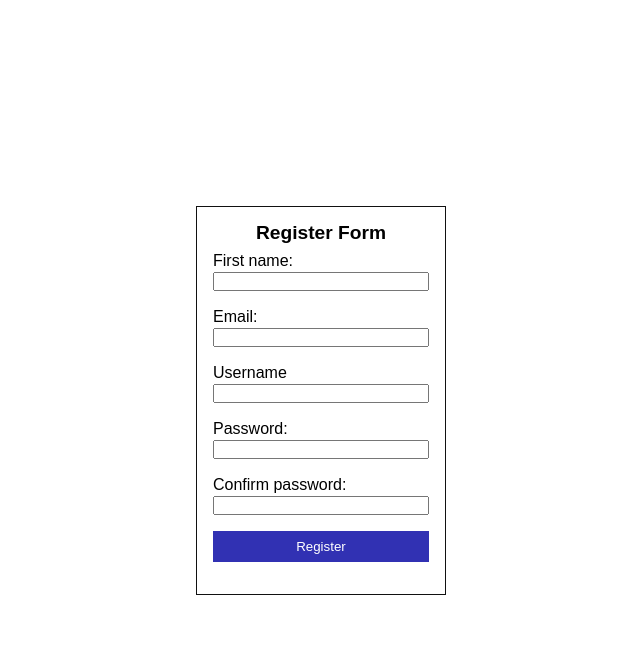
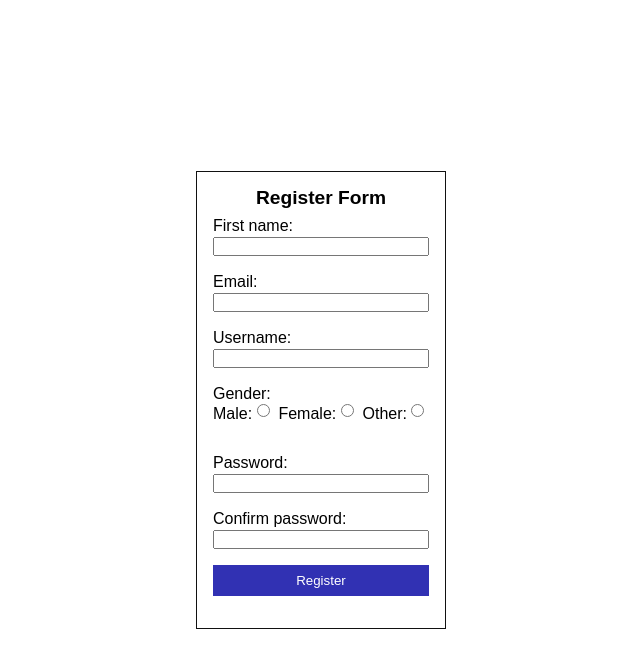
Before and after one commit to CoulKe/jobs-website, a PHP site: page /register in a window 1280 px wide. Shown: the top 668 px of the page, without its empty margins (319-959 px from the left). Run offline with PHP 8.4, Linux system fonts and the light colour scheme.

Commit message:
Added radio buttons and their validation

```diff
--- a/assets/css/authentication.css
+++ b/assets/css/authentication.css
@@ -31,12 +31,21 @@ form input {
   margin-bottom: 16px;
   width: 100%;
 }
+form input[type=radio] {
+  margin-bottom: none;
+  width: fit-content;
+  border: 2px solid red;
+}
 form input[type=text]:focus,
 form input[type=email]:focus,
 form input[type=password]:focus {
   outline: 2px solid #8f8feb;
   padding: 2px;
   border: none;
+}
+form .gender_options {
+  display: flex;
+  justify-content: space-between;
 }
 form input[type=submit] {
   width: 100%;
--- a/assets/js/registerValidation.js
+++ b/assets/js/registerValidation.js
@@ -1,24 +1,43 @@
+// Variables
 let form = document.querySelector("#register_form");
 let firstName = document.querySelector("#fName");
 let email = document.querySelector("#email");
 let username = document.querySelector("#username");
 let password = document.querySelector("#password");
 let passwordConfirm = document.querySelector("#passwordConfirm");
+let gender = document.getElementsByName("gender");
 let register = document.querySelector("#register");
-let errors = [];
 
+// Functions
 function invalidAlert(errorFieldSelector, errorText) {
   let selector = document.querySelector(errorFieldSelector);
   selector.innerText = errorText;
 }
+function radiosValidate(selector) {
+  const radios = document.querySelectorAll(`input[name="${selector}"]`);
+  let selectedValue;
+  for (const radio of radios) {
+    if (radio.checked) {
+      selectedValue = radio.value;
+      break;
+    }
+  }
+  if (selectedValue == undefined) {
+    selectedValue = false;
+  }
+  return selectedValue;
+}
+
 
 form.addEventListener("submit", function (event) {
+  let radios = radiosValidate("gender");
   if (
     firstName.value == "" &&
     email.value == "" &&
     username.value == "" &&
     password.value == "" &&
-    passwordConfirm.value == ""
+    passwordConfirm.value == "" &&
+    radios == false
   ) {
     alert("Fill all fields");
     firstName.focus();
@@ -26,38 +45,38 @@ form.addEventListener("submit", function (event) {
     return;
   }
   if (firstName.value.trim() === "") {
-    errors.push(true);
     firstName.focus();
     invalidAlert("#fNameError", "First name not filled");
     event.preventDefault();
     return;
   }
   if (email.value.trim() === "") {
-    errors.push(true);
     email.focus();
     invalidAlert("#emailError", "Email not filled");
     event.preventDefault();
     return;
   }
   if (username.value.trim() === "") {
-    errors.push(true);
     username.focus();
     invalidAlert("#usernameError", "Username not filled");
     event.preventDefault();
     return;
   }
   if (password.value.trim() === "") {
-    errors.push(true);
     password.focus();
     invalidAlert("#passwordError", "Password not filled");
     event.preventDefault();
     return;
   }
   if (passwordConfirm.value.trim() === "") {
-    errors.push(true);
     passwordConfirm.focus();
     invalidAlert("#confirmError", "You did not confirm password");
     event.preventDefault();
     return;
   }
+  if (radios == false) {
+    invalidAlert("genderError", "Select gender");
+    event.preventDefault();
+    return;
+  }
 });
--- a/assets/sass/authentication.scss
+++ b/assets/sass/authentication.scss
@@ -30,12 +30,22 @@ form{
     margin-bottom: 16px;
     width: 100%;
   }
+  input[type="radio"]{
+      margin-bottom: none;
+      width: fit-content;
+      border: 2px solid red;
+  }
+
   input[type="text"]:focus,
   input[type="email"]:focus,
   input[type="password"]:focus{
       outline: 2px solid rgb(143, 143, 235);
       padding: 2px;
       border: none;
+  }
+  .gender_options{
+      display: flex;
+      justify-content: space-between;
   }
 
   input[type="submit"]{
--- a/public/register.php
+++ b/public/register.php
@@ -6,7 +6,7 @@ try {
 
     $users_table = new Database_Table($pdo, 'users');
     $title = 'Register';
-    $nameErr = $usernameErr = $emailErr = $passwordErr = $confirmErr = '';
+    $nameErr = $usernameErr = $emailErr = $genderErr = $passwordErr = $confirmErr = '';
 
     $errors = [];
 
--- a/templates/register.html.php
+++ b/templates/register.html.php
@@ -1,23 +1,31 @@
 <form action="" method="POST" id="register_form">
-<h1>Register Form</h1>
+    <h1>Register Form</h1>
     <label for="First name">First name: </label> <br>
-    <input type="text" name="first_name" id="fName" value=<?= $_POST['first_name'] ?? '' ?>>
+    <input type="text" name="first_name" id="fName" required="required" value=<?= $_POST['first_name'] ?? '' ?>>
     <span class="error" id="fNameError"> <?php echo $nameErr; ?></span>
     <br>
     <label for="email">Email: </label> <br>
-    <input type="text" name="email" id="email" value=<?= $_POST['email'] ?? '' ?>>
+    <input type="text" name="email" id="email" required="required" value=<?= $_POST['email'] ?? '' ?>>
     <span class="error" id="emailError"> <?php echo $emailErr; ?></span>
     <br>
-    <label for="username">Username</label> <br>
-    <input type="text" name="username" id="username" value=<?= $_POST['username'] ?? '' ?>>
+    <label for="username">Username:</label> <br>
+    <input type="text" name="username" id="username" required="required" value=<?= $_POST['username'] ?? '' ?>>
     <span class="error" id="usernameError"> <?php echo $usernameErr; ?></span>
     <br>
+    <label for="gender">Gender:</label> <br>
+    <div class="gender_options">
+        <label for="male">Male:</label><input type="radio" required="required" name="gender" id="gender" value="male"> <br>
+        <label for="female">Female:</label><input type="radio" required="required" name="gender" id="gender" value="female"> <br>
+        <label for="other">Other:</label><input type="radio" required="required" name="gender" id="gender" value="other"> <br>
+    </div>
+    <span class="error" id="genderError"> <?php echo $genderErr; ?></span>
+    <br>
     <label for="password">Password: </label> <br>
-    <input type="password" id="password" name="password">
+    <input type="password" id="password" required="required" name="password">
     <span class="error" id="passwordError"> <?php echo $passwordErr; ?></span>
     <br>
     <label for="Confirm password">Confirm password: </label> <br>
-    <input type="password" id="passwordConfirm" name="password_confirm">
+    <input type="password" id="passwordConfirm" required="required" name="password_confirm">
     <span class="error" id="confirmError"> <?php echo $confirmErr; ?></span>
     <br>
     <input type="submit" name="register" id="register" value="Register"> <br>
```
Also changed, not shown: 1 other file.
